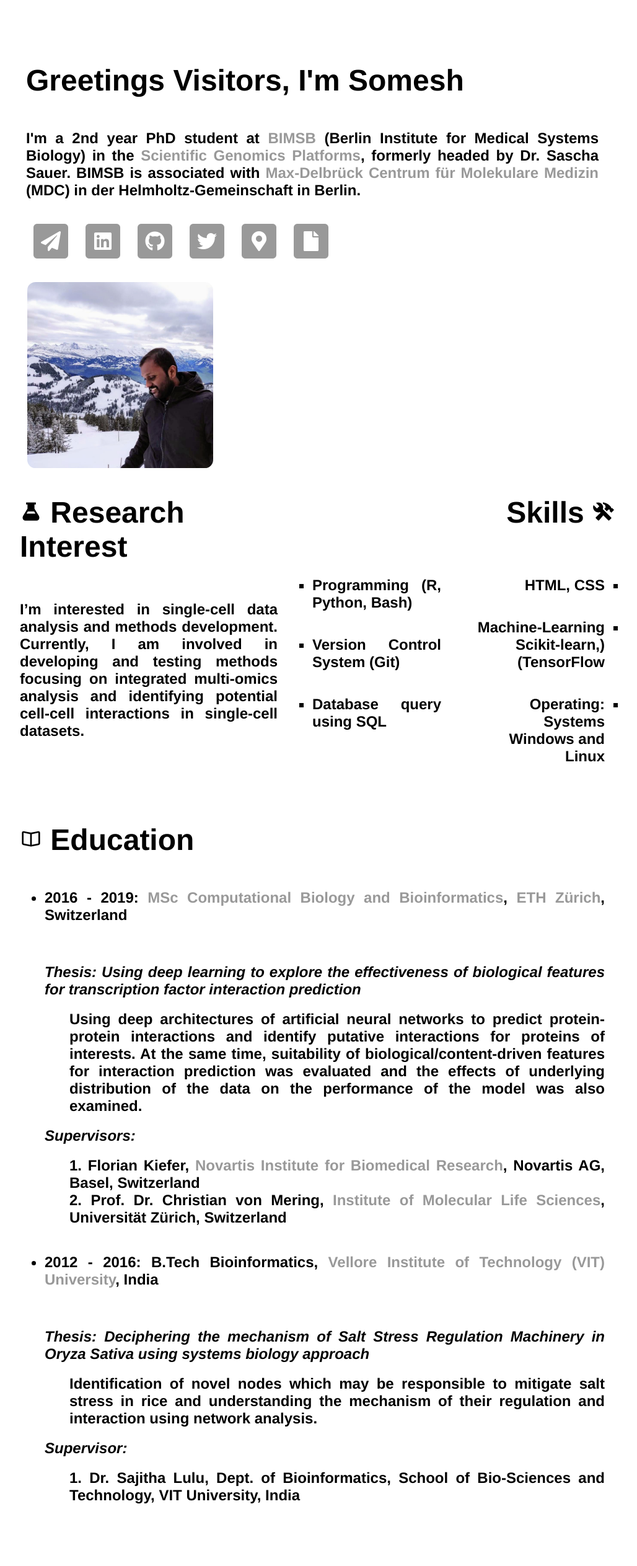
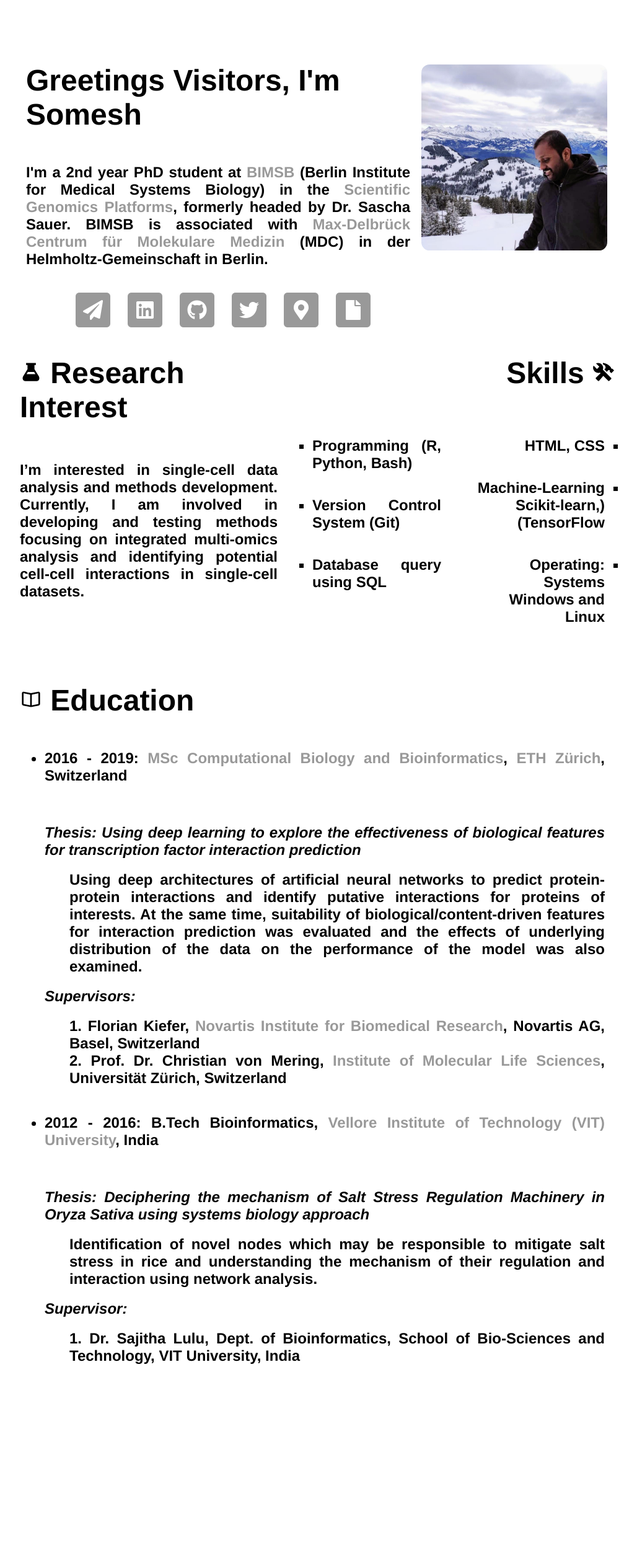
Before and after one commit to saisomesh2594/saisomesh2594.github.io, a Jekyll site: the page built from index.html, in a window 1280 px wide. Shown: the whole page at 62% size, without its empty margins (128-1156 px from the left). Built offline with Jekyll 4.4.1, drawn with Linux system fonts in a browser that asks for light colours; after the commit the page ends 2301 px from its top, so only the background shows below that.

Commit message:
Update index.html

```diff
--- a/index.html
+++ b/index.html
@@ -11,7 +11,7 @@
 		</ul>
 	</nav>-->
 
-	<div id="container" style="padding: 10px;">
+	<div class="container" style="padding: 10px;">
 		<div class="text-container">
 			<header>
 				<h1>
@@ -27,7 +27,7 @@
 
 				</h2>
 			</article>
-			<div class="icon-container">
+			<div id="icon-container">
 				<a href="mailto:somesh.sai@mdc-berlin.de" title="Send me an email!">
 					<span class="fa-stack fa-2x">
   					<i class="fas fa-square fa-stack-2x"></i>
@@ -95,19 +95,7 @@
 		<div id="twitter">
 			<h1 align="right">Skills <ion-icon name="construct"></ion-icon></h1>
 
-			<!--<article>
-				<h2>
-					<ul class="custom">
-						<li>Programming<br>(R, Python, Bash)</li>
-						<li>HTML, CSS</li>
-						<li>Version Control System (Git)</li>
-						<br>
-						<li>Machine Learning (Scikit-learn, TensorFlow)</li>
-						<li>Basic database querying<br>using SQL</li>
-						<li>Opaerating Systems - <br>Windows and Linux</li>
-					</ul>
-				</h2>
-			</article>-->
+
 			<div style="float: left; width: 50%;">
 				<article><h2>
 				<ul class="custom">
```
